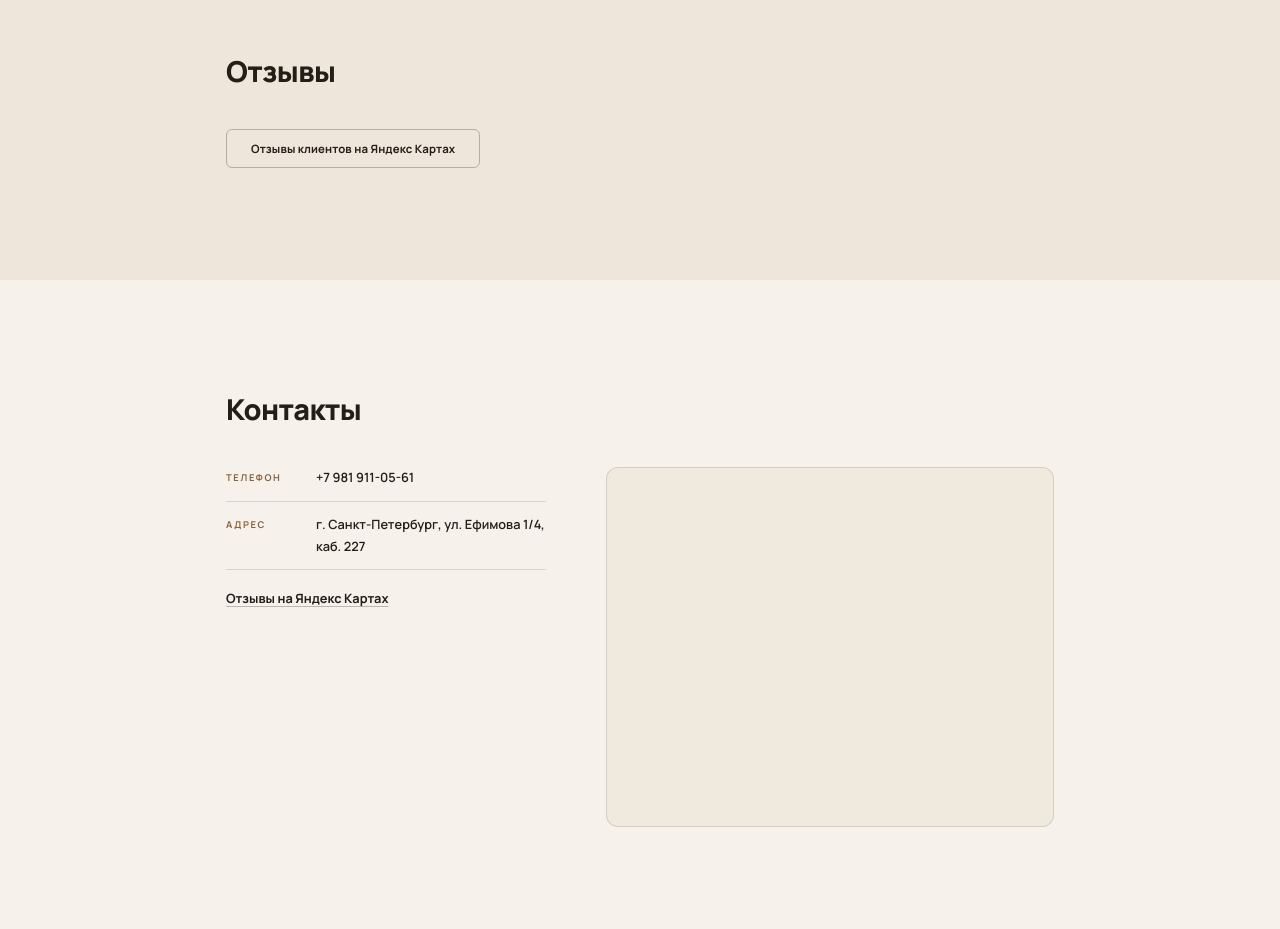
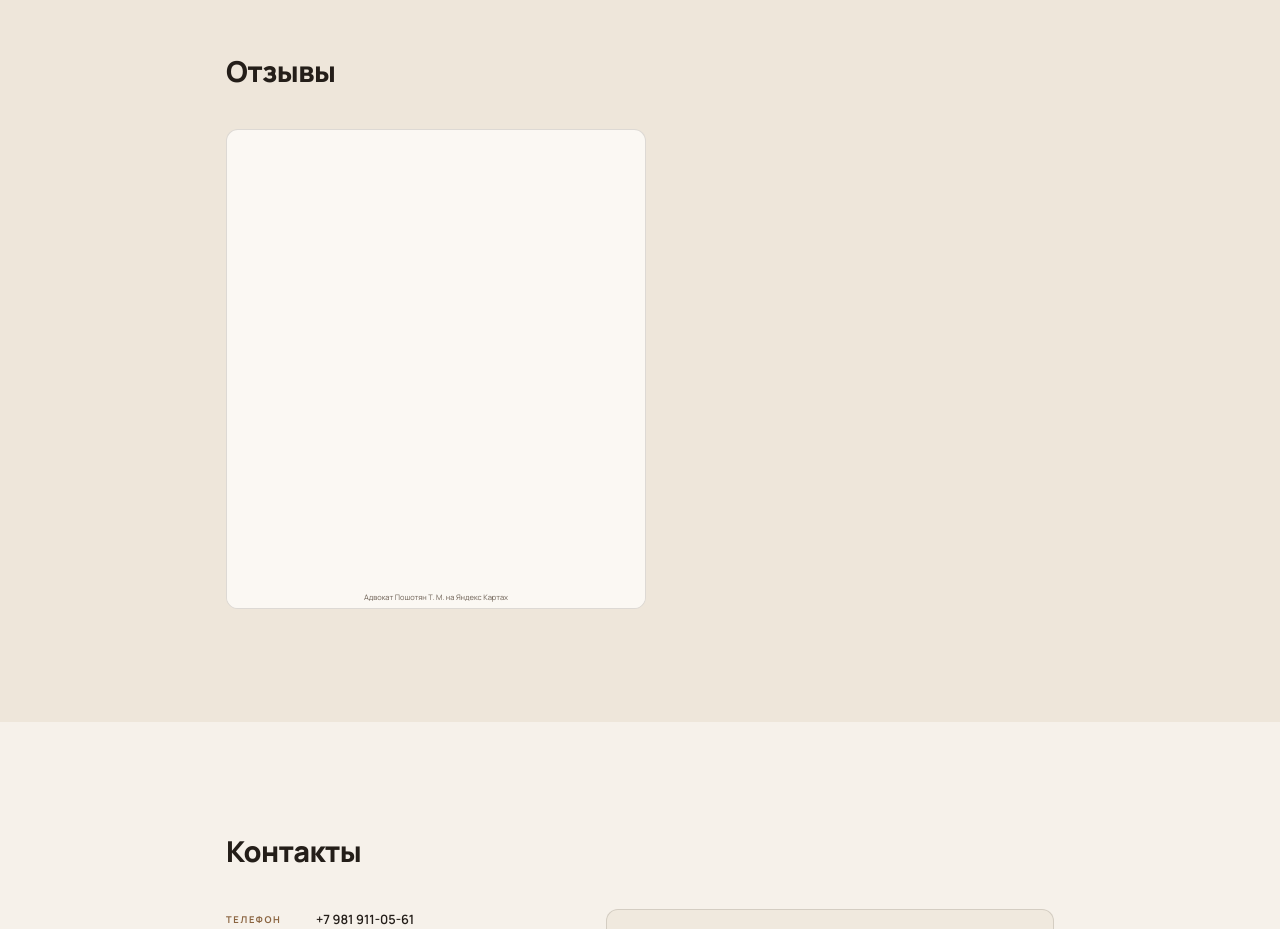
Before and after one commit to elhpiv-hash/poshotyan-preview, a plain HTML site: page index.html in a window 1280 px wide. Shown: the part 3220-4149 px from the top of the page. Drawn offline with Linux system fonts and the light colour scheme.

Commit message:
Embed Yandex Maps reviews widget

```diff
--- a/css/style.css
+++ b/css/style.css
@@ -721,6 +721,36 @@ p + p {
   top: calc(var(--header-h) + 1.5rem);
 }
 
+/* Виджет отзывов Яндекс Карт: сервис поддерживает ширину 300–760px */
+.reviews-widget {
+  position: relative;
+  width: 100%;
+  max-width: 35rem;
+  height: 40rem;
+  overflow: hidden;
+  border: 1px solid var(--line);
+  border-radius: var(--radius-m);
+  background: var(--card);
+}
+
+.reviews-widget iframe {
+  display: block;
+  width: 100%;
+  height: 100%;
+  border: 0;
+}
+
+.reviews-widget > a {
+  position: absolute;
+  inset: auto 0 0;
+  padding: 0.35rem 1rem;
+  background: var(--card);
+  color: var(--muted);
+  font-size: 0.625rem;
+  text-align: center;
+  text-decoration: none;
+}
+
 .map__frame {
   display: block;
   width: 100%;
@@ -1054,6 +1084,10 @@ p + p {
   .map__frame {
     height: 22rem;
   }
+
+  .reviews-widget {
+    height: 38rem;
+  }
 }
 
 @media (prefers-reduced-motion: reduce) {
--- a/index.html
+++ b/index.html
@@ -201,7 +201,10 @@
   <section class="section theme-paper" id="reviews">
     <div class="container">
       <h2 class="section__title">Отзывы</h2>
-      <p><a class="btn btn--ghost" href="https://yandex.ru/maps/org/advokat_poshotyan_t_m_/52645790396/reviews/" target="_blank" rel="noopener">Отзывы клиентов на Яндекс Картах</a></p>
+      <div class="reviews-widget">
+        <iframe src="https://yandex.ru/maps-reviews-widget/52645790396?comments" title="Отзывы об адвокате Пошотяне Тигране Мелисовиче на Яндекс Картах" loading="lazy"></iframe>
+        <a href="https://yandex.ru/maps/org/advokat_poshotyan_t_m_/52645790396/" target="_blank" rel="noopener">Адвокат Пошотян Т. М. на Яндекс Картах</a>
+      </div>
     </div>
   </section>
 
```
Also changed, not shown: policy.html (+1 -1 lines).
